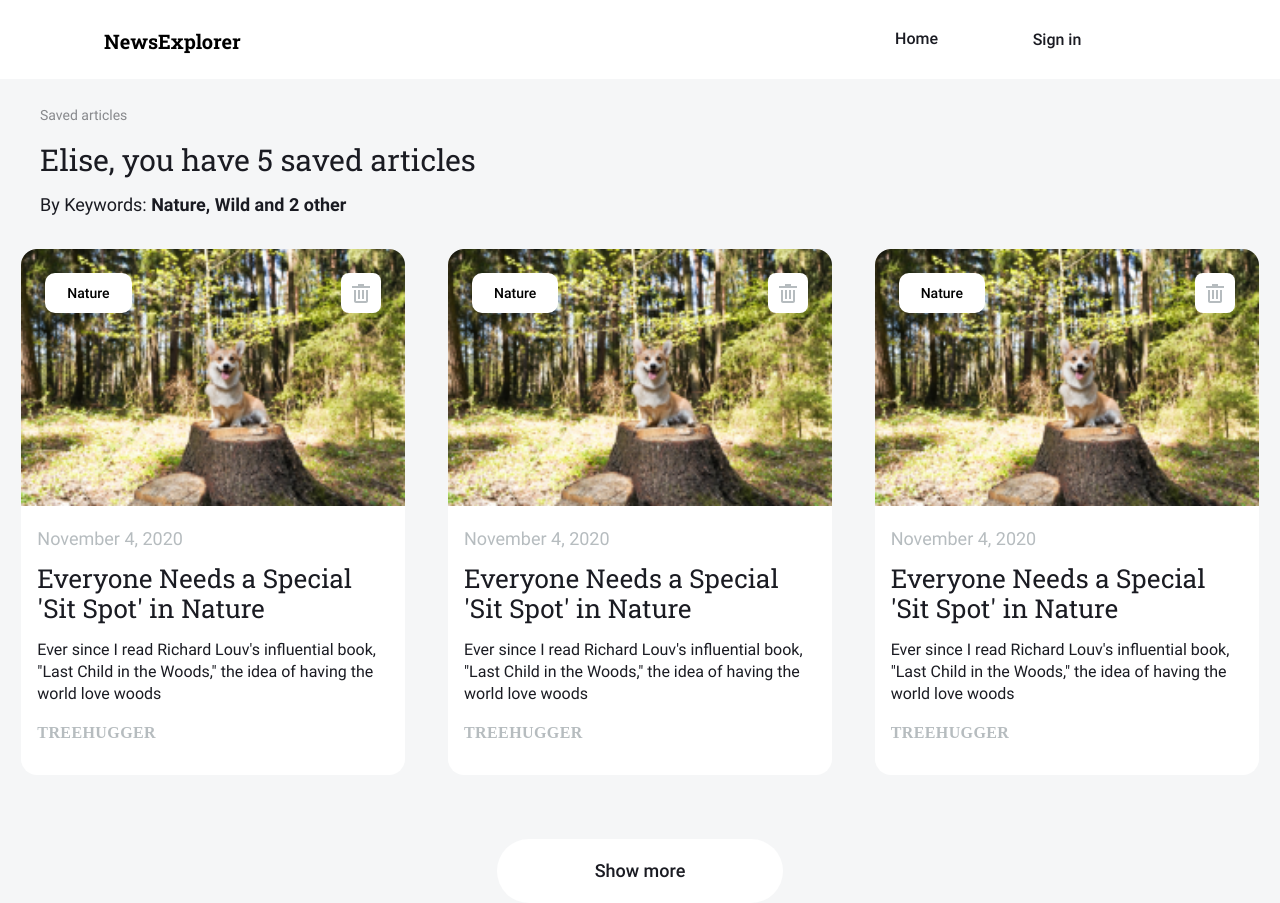
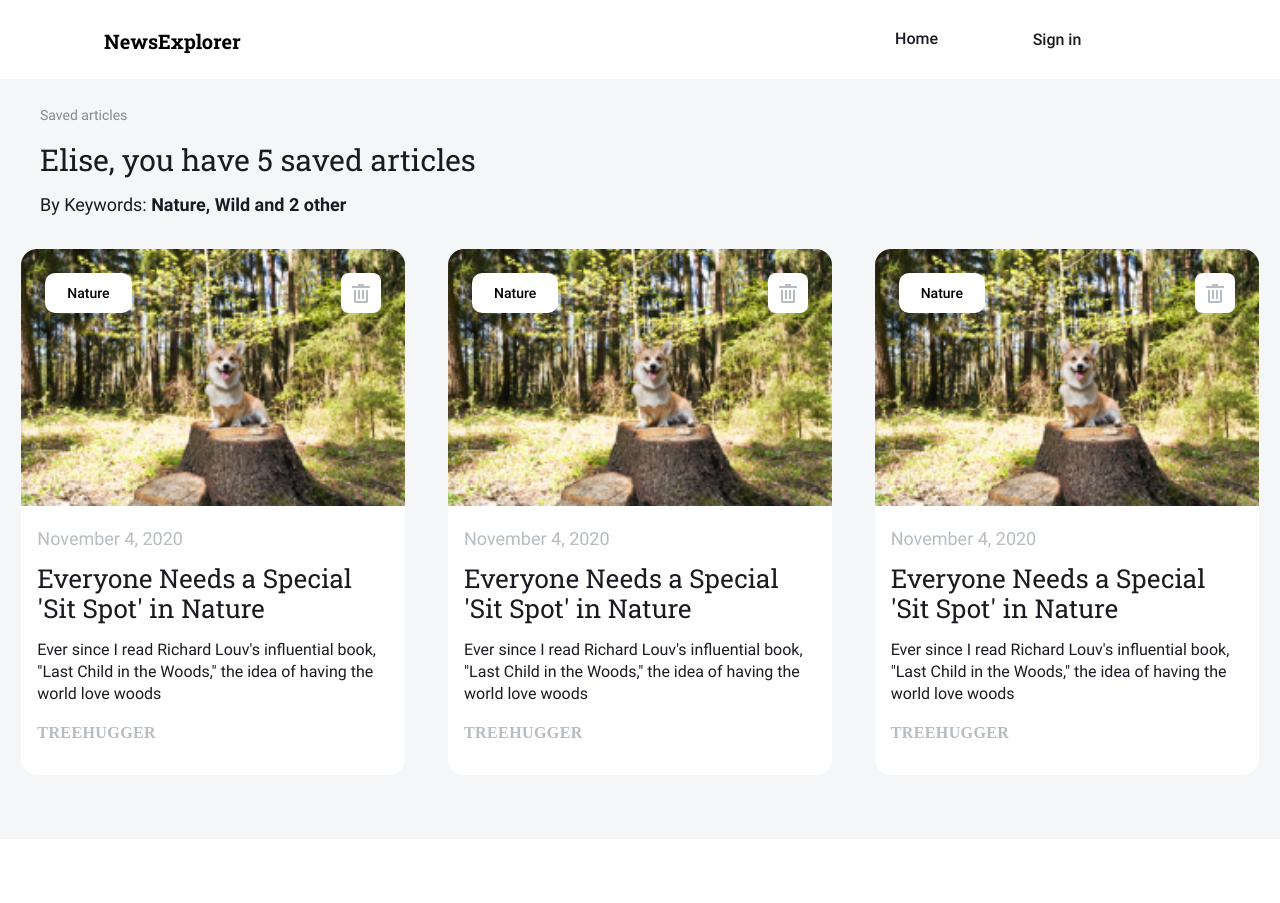
Before and after one commit to AhnafAhamed/news-explorer-frontend, a React (Create React App) app: page /saved-news in a window 1280 px wide. After the commit the page ends 839 px from the top, so only its background shows below. Built offline with nearby package versions, Linux system fonts and the light colour scheme.

Commit message:
fix: remove show more button in news card list

```diff
--- a/src/components/NewsCardList/NewsCardList.js
+++ b/src/components/NewsCardList/NewsCardList.js
@@ -1,7 +1,9 @@
+import { useLocation } from "react-router-dom";
 import NewsCard from "../NewsCard/NewsCard";
 import "./NewsCardList.css";
 
 function NewsCardList({isLoggedIn}) {
+    const route = useLocation();
     return (
         <div>
             <div className="news-card-list">
@@ -9,7 +11,7 @@ function NewsCardList({isLoggedIn}) {
                 <NewsCard isLoggedIn={isLoggedIn}/>
                 <NewsCard isLoggedIn={isLoggedIn}/>
             </div>
-            <button className="news-card-list__button">Show more</button>
+            { route.pathname === "/" ? <button className="news-card-list__button">Show more</button> : ''}
         </div>
     )
 }
```
